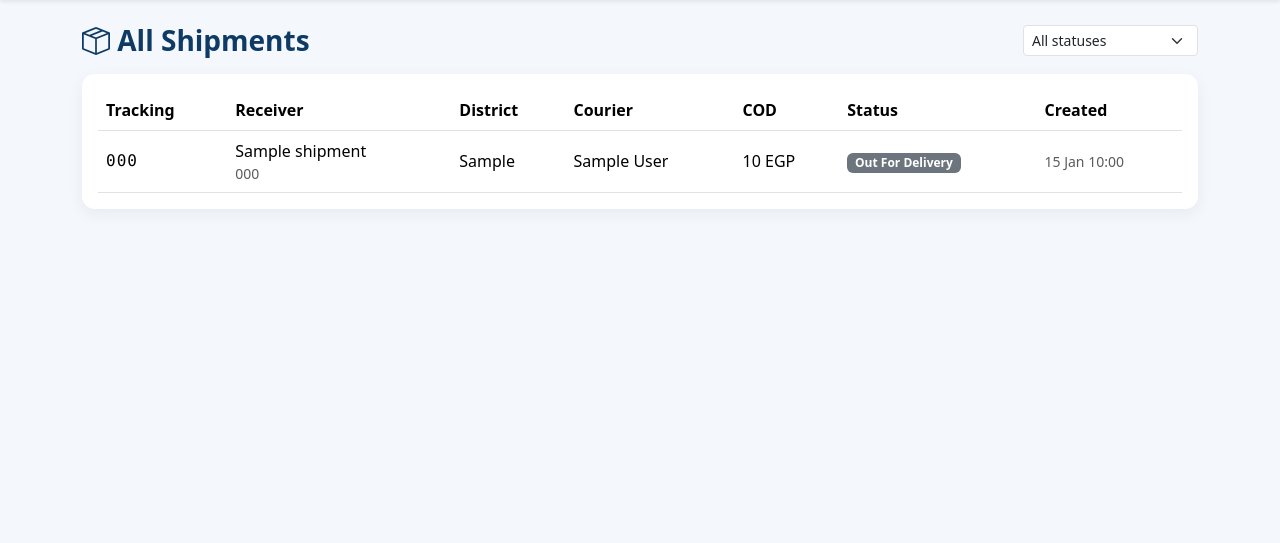
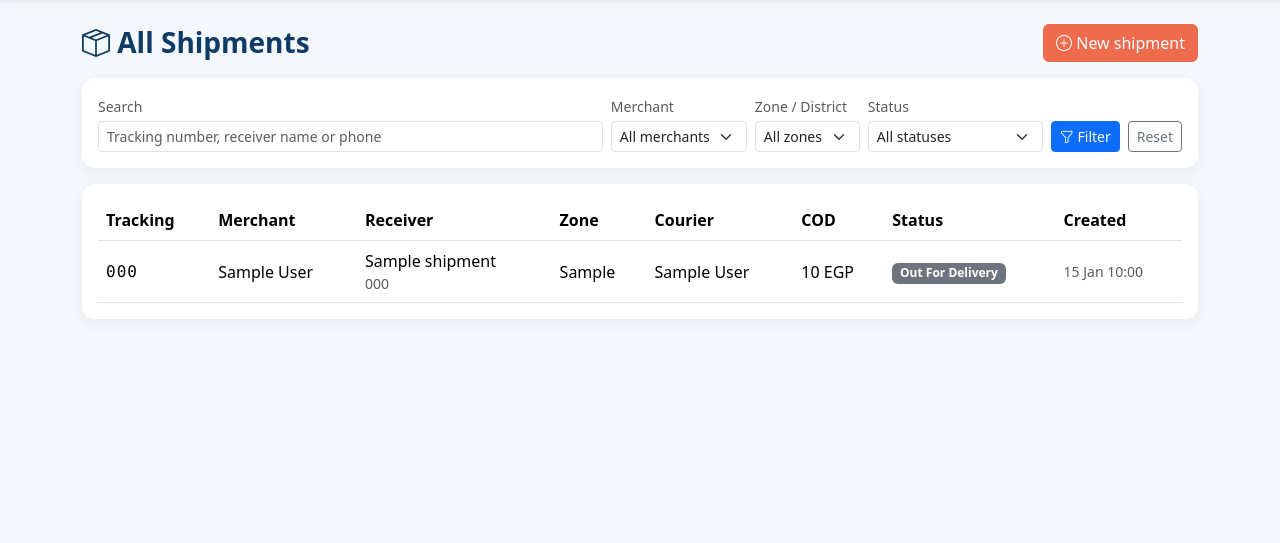
Before and after one commit to MahmoudHozayen1/CairoLogisticsAI, a Flask app: page /admin/shipments in a window 1280 px wide. Shown: the part 56-599 px from the top of the page. Run offline with Flask 3, Linux system fonts and the light colour scheme; a user stored in the database is signed in; tables that the repository leaves empty hold one stand-in row (values such as "Sample post"); some libraries are stand-ins or nearby versions.

Commit message:
Admin shipment ops, vehicle capacity caps, and cross-DB dashboard fix
- fix: admin dashboard 500 on PostgreSQL (func.date == text) -> portable date range
- feat: per-vehicle capacity (bike 3/moto 5/car 10/van 15), capacity-aware assignment
- feat: admin can create shipments (merchant selector + map/search/pin picker)
- feat: admin shipments table shows merchant + filter by merchant/zone/search
- docs: design decisions 3d + bugs/gotchas rows for the above
- tests: capacity, admin create, and filter tests (19 total, all passing)

```diff
--- a/app/blueprints/admin/routes.py
+++ b/app/blueprints/admin/routes.py
@@ -7,15 +7,15 @@ from sqlalchemy import func
 
 from . import bp
 from ...extensions import db
-from ...forms import HubForm, CourierForm, RoadClosureForm
+from ...forms import HubForm, CourierForm, RoadClosureForm, AdminShipmentForm
 from ...models import (
     User, Hub, Shipment, RouteStop, RoadClosure, ShipmentStatus, Role,
 )
-from ...utils import role_required
+from ...utils import role_required, generate_tracking_number
 from ...routing import (
     optimize_and_persist, build_overlay, active_closure_dicts,
     compare_strategies, resolve_departure, STRATEGIES, STRATEGY_ORDER,
-    WEEKDAY_LABELS, LEVEL_COLORS, LEVEL_LABELS,
+    WEEKDAY_LABELS, LEVEL_COLORS, LEVEL_LABELS, haversine_km,
 )
 
 admin_only = role_required(Role.ADMIN)
@@ -100,8 +100,13 @@ def dashboard():
     daily_labels, daily_data = [], []
     for i in range(6, -1, -1):
         day = today - timedelta(days=i)
+        # Compare against a [start, next-day) range instead of func.date(...) == str:
+        # the latter throws on PostgreSQL ("operator does not exist: date = text")
+        # while a range comparison is portable across SQLite and Postgres.
+        day_start = datetime(day.year, day.month, day.day, tzinfo=timezone.utc)
         count = Shipment.query.filter(
-            func.date(Shipment.created_at) == day.isoformat()
+            Shipment.created_at >= day_start,
+            Shipment.created_at < day_start + timedelta(days=1),
         ).count()
         daily_labels.append(day.strftime("%a"))
         daily_data.append(count)
@@ -174,12 +179,17 @@ def optimize():
     departure, day, time_raw, strategy, departure_label = _planning_inputs()
     summary = optimize_and_persist(hub, departure=departure, strategy=strategy)
     if summary["assigned"]:
-        flash(
+        msg = (
             f"Optimised with {summary['strategy_label']} for {departure_label}: "
             f"{len(summary['routes'])} route(s) · {summary['assigned']} stops · "
-            f"{summary['total_distance_km']} km total.",
-            "success",
+            f"{summary['total_distance_km']} km total."
         )
+        if summary.get("unassigned"):
+            msg += (
+                f" {summary['unassigned']} parcel(s) left unassigned — the fleet is at "
+                f"capacity. Add couriers or a larger vehicle, then re-optimise."
+            )
+        flash(msg, "success")
     else:
         flash("Nothing to optimise. Make sure parcels are marked 'At Warehouse' and couriers exist.", "info")
     return redirect(url_for("admin.live_map", day=day, time=time_raw, strategy=strategy))
@@ -367,16 +377,103 @@ def delete_closure(closure_id):
 @login_required
 @admin_only
 def shipments():
-    status = request.args.get("status")
+    status = request.args.get("status") or ""
+    merchant_id = request.args.get("merchant_id", type=int)
+    district = request.args.get("district") or ""
+    q = (request.args.get("q") or "").strip()
+
     query = Shipment.query
     if status:
         query = query.filter_by(status=status)
+    if merchant_id:
+        query = query.filter_by(merchant_id=merchant_id)
+    if district:
+        query = query.filter(Shipment.district == district)
+    if q:
+        like = f"%{q}%"
+        query = query.filter(db.or_(
+            Shipment.tracking_number.ilike(like),
+            Shipment.receiver_name.ilike(like),
+            Shipment.receiver_phone.ilike(like),
+        ))
+
     page = request.args.get("page", 1, type=int)
     pagination = query.order_by(Shipment.created_at.desc()).paginate(page=page, per_page=20, error_out=False)
+
+    # Filter options.
+    merchants = User.query.filter_by(role=Role.MERCHANT).order_by(User.name).all()
+    districts = [
+        d[0] for d in db.session.query(Shipment.district)
+        .filter(Shipment.district.isnot(None), Shipment.district != "")
+        .distinct().order_by(Shipment.district).all()
+    ]
     return render_template(
         "admin/shipments.html",
         pagination=pagination, shipments=pagination.items, current_status=status,
+        merchants=merchants, districts=districts,
+        current_merchant=merchant_id, current_district=district, search_q=q,
     )
+
+
+@bp.route("/shipments/new", methods=["GET", "POST"])
+@login_required
+@admin_only
+def create_shipment():
+    form = AdminShipmentForm()
+    merchants = User.query.filter_by(role=Role.MERCHANT).order_by(User.name).all()
+    hubs = Hub.query.order_by(Hub.name).all()
+    form.merchant_id.choices = [(m.id, m.display_name) for m in merchants]
+    form.hub_id.choices = [(0, "Auto-assign nearest hub")] + [(h.id, h.name) for h in hubs]
+
+    if not merchants:
+        flash("Create a merchant account first — a shipment must belong to a merchant.", "warning")
+        return redirect(url_for("admin.shipments"))
+
+    if form.validate_on_submit():
+        merchant = db.session.get(User, form.merchant_id.data)
+        coords = [form.lat.data, form.lon.data]
+        hub_id = form.hub_id.data or _nearest_hub_id(coords)
+
+        shipment = Shipment(
+            tracking_number=_unique_tracking_number(),
+            merchant_id=merchant.id,
+            hub_id=hub_id,
+            sender_name=merchant.display_name,
+            sender_phone=merchant.phone,
+            receiver_name=form.receiver_name.data,
+            receiver_phone=form.receiver_phone.data,
+            district=form.district.data,
+            address=form.address.data,
+            landmark=form.landmark.data,
+            lat=form.lat.data,
+            lon=form.lon.data,
+            package_description=form.package_description.data,
+            weight_kg=form.weight_kg.data or 1.0,
+            cod_amount=form.cod_amount.data or 0.0,
+            status=ShipmentStatus.PENDING,
+        )
+        shipment.add_event(ShipmentStatus.PENDING, note="Shipment created by admin", user=current_user)
+        db.session.add(shipment)
+        db.session.commit()
+        flash(f"Shipment created for {merchant.display_name}. Tracking: {shipment.tracking_number}", "success")
+        return redirect(url_for("admin.shipment_detail", shipment_id=shipment.id))
+
+    return render_template("admin/create_shipment.html", form=form, hubs=hubs)
+
+
+def _unique_tracking_number():
+    for _ in range(10):
+        tn = generate_tracking_number()
+        if not Shipment.query.filter_by(tracking_number=tn).first():
+            return tn
+    return generate_tracking_number()
+
+
+def _nearest_hub_id(coords):
+    hubs = Hub.query.all()
+    if not hubs:
+        return None
+    return min(hubs, key=lambda h: haversine_km(coords, h.coords)).id
 
 
 @bp.route("/shipments/<int:shipment_id>")
--- a/app/templates/admin/couriers.html
+++ b/app/templates/admin/couriers.html
@@ -35,7 +35,7 @@
                         <tr>
                             <td><strong>{{ c.name }}</strong><div class="small text-muted">{{ c.email }}</div></td>
                             <td>{{ c.hub.name if c.hub else '—' }}</td>
-                            <td>{{ c.vehicle_type }}</td>
+                            <td>{{ c.vehicle_type }}<div class="small text-muted">max {{ c.route_capacity }} parcels</div></td>
                             <td>
                                 {% if c.is_active %}<span class="badge bg-success">Active</span>{% else %}<span class="badge bg-secondary">Inactive</span>{% endif %}
                                 {% if c.is_available %}<span class="badge bg-info">Available</span>{% else %}<span class="badge bg-warning text-dark">Off duty</span>{% endif %}
--- a/app/templates/admin/shipments.html
+++ b/app/templates/admin/shipments.html
@@ -4,24 +4,63 @@
 {% block content %}
 <div class="d-flex justify-content-between align-items-center mb-3 flex-wrap gap-2">
     <h3 class="fw-bold text-primary-dark mb-0"><i class="bi bi-box-seam"></i> All Shipments</h3>
-    <form class="d-flex gap-2" method="GET">
-        <select name="status" class="form-select form-select-sm" onchange="this.form.submit()">
-            <option value="">All statuses</option>
-            {% for key, label in ShipmentStatus.LABELS.items() %}
-            <option value="{{ key }}" {{ 'selected' if current_status == key }}>{{ label }}</option>
-            {% endfor %}
-        </select>
-    </form>
+    <a href="{{ url_for('admin.create_shipment') }}" class="btn btn-accent">
+        <i class="bi bi-plus-circle"></i> New shipment
+    </a>
 </div>
+
+<form class="card card-soft p-3 mb-3" method="GET">
+    <div class="row g-2 align-items-end">
+        <div class="col-12 col-md">
+            <label class="form-label small mb-1 text-muted">Search</label>
+            <input type="text" name="q" value="{{ search_q or '' }}" class="form-control form-control-sm"
+                   placeholder="Tracking number, receiver name or phone">
+        </div>
+        <div class="col-6 col-md-auto">
+            <label class="form-label small mb-1 text-muted">Merchant</label>
+            <select name="merchant_id" class="form-select form-select-sm">
+                <option value="">All merchants</option>
+                {% for m in merchants %}
+                <option value="{{ m.id }}" {{ 'selected' if current_merchant == m.id }}>{{ m.display_name }}</option>
+                {% endfor %}
+            </select>
+        </div>
+        <div class="col-6 col-md-auto">
+            <label class="form-label small mb-1 text-muted">Zone / District</label>
+            <select name="district" class="form-select form-select-sm">
+                <option value="">All zones</option>
+                {% for d in districts %}
+                <option value="{{ d }}" {{ 'selected' if current_district == d }}>{{ d }}</option>
+                {% endfor %}
+            </select>
+        </div>
+        <div class="col-6 col-md-auto">
+            <label class="form-label small mb-1 text-muted">Status</label>
+            <select name="status" class="form-select form-select-sm">
+                <option value="">All statuses</option>
+                {% for key, label in ShipmentStatus.LABELS.items() %}
+                <option value="{{ key }}" {{ 'selected' if current_status == key }}>{{ label }}</option>
+                {% endfor %}
+            </select>
+        </div>
+        <div class="col-6 col-md-auto">
+            <button type="submit" class="btn btn-primary btn-sm w-100"><i class="bi bi-funnel"></i> Filter</button>
+        </div>
+        <div class="col-12 col-md-auto">
+            <a href="{{ url_for('admin.shipments') }}" class="btn btn-outline-secondary btn-sm w-100">Reset</a>
+        </div>
+    </div>
+</form>
 
 <div class="card card-soft p-3">
     <div class="table-responsive">
         <table class="table table-hover align-middle mb-0">
-            <thead><tr><th>Tracking</th><th>Receiver</th><th>District</th><th>Courier</th><th>COD</th><th>Status</th><th>Created</th></tr></thead>
+            <thead><tr><th>Tracking</th><th>Merchant</th><th>Receiver</th><th>Zone</th><th>Courier</th><th>COD</th><th>Status</th><th>Created</th></tr></thead>
             <tbody>
             {% for s in shipments %}
                 <tr style="cursor:pointer" onclick="location.href='{{ url_for('admin.shipment_detail', shipment_id=s.id) }}'">
                     <td class="tracking-code">{{ s.tracking_number }}</td>
+                    <td>{{ s.merchant.display_name if s.merchant else '—' }}</td>
                     <td>{{ s.receiver_name }}<div class="small text-muted">{{ s.receiver_phone }}</div></td>
                     <td>{{ s.district or '—' }}</td>
                     <td>{{ s.courier.name if s.courier else '—' }}</td>
@@ -30,7 +69,7 @@
                     <td class="small text-muted">{{ s.created_at.strftime('%d %b %H:%M') if s.created_at }}</td>
                 </tr>
             {% else %}
-                <tr><td colspan="7" class="text-muted">No shipments found.</td></tr>
+                <tr><td colspan="8" class="text-muted">No shipments found.</td></tr>
             {% endfor %}
             </tbody>
         </table>
@@ -43,7 +82,7 @@
         {% for p in pagination.iter_pages() %}
             {% if p %}
                 <li class="page-item {{ 'active' if p == pagination.page }}">
-                    <a class="page-link" href="{{ url_for('admin.shipments', page=p, status=current_status) }}">{{ p }}</a>
+                    <a class="page-link" href="{{ url_for('admin.shipments', page=p, status=current_status, merchant_id=current_merchant, district=current_district, q=search_q) }}">{{ p }}</a>
                 </li>
             {% else %}
                 <li class="page-item disabled"><span class="page-link">…</span></li>
```
Also changed, not shown: app/forms.py (+7 -2 lines), app/models.py (+38 -0 lines), app/routing/optimizer.py (+73 -17 lines), app/templates/admin/create_shipment.html (added, +158 -0 lines), docs/DESIGN_DECISIONS.md (+34 -0 lines), tests/test_app.py (+92 -0 lines).
